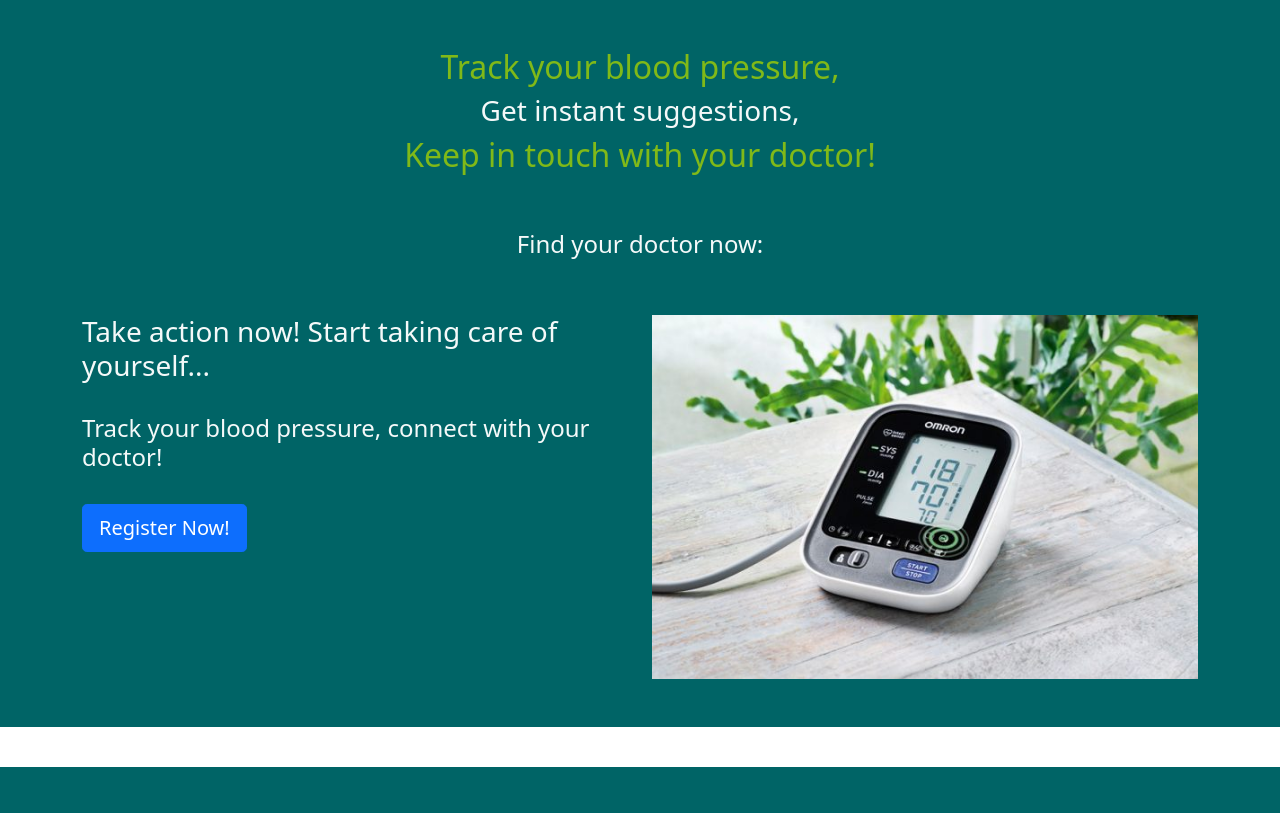
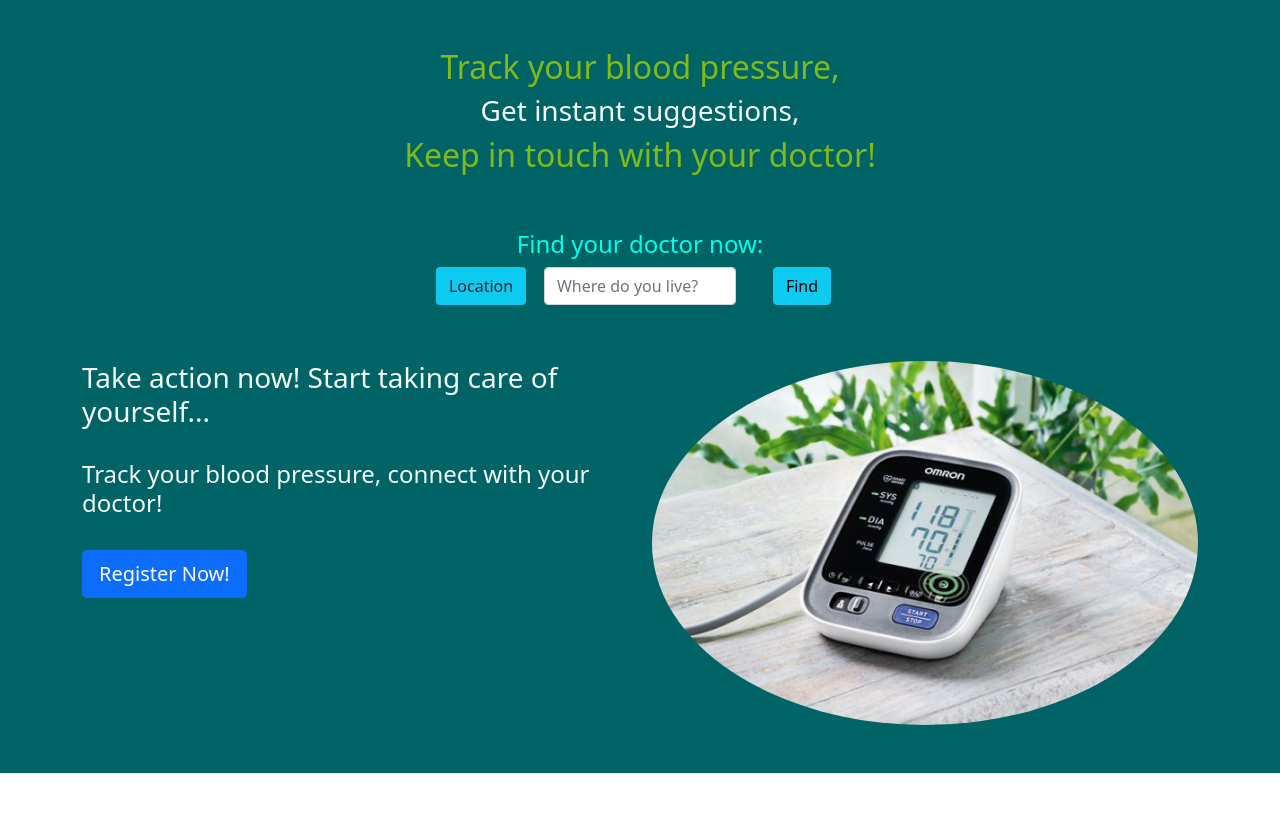
Before and after one commit to EngandDeveloper/deltahacks7, a Django app: page / in a window 1280 px wide. Shown: the part 40-853 px from the top of the page. Before the commit the page ends 807 px from the top, so only its background shows below. Run offline with Django 3.2, Linux system fonts and the light colour scheme.

Commit message:
Landing page

```diff
--- a/main/statics/css/base.css
+++ b/main/statics/css/base.css
@@ -36,6 +36,15 @@ footer {
     display: table;
 }
 
+.form-wrapper-90 {
+    /* margin-left: 25%!important; */
+    align-content: center;
+    text-align: center;
+    width: 90%;
+    margin: auto;
+    display: table;
+}
+
 .bg-4 {
     background-color: #006466;
     color: #F4F9F9;
--- a/main/statics/css/landing.css
+++ b/main/statics/css/landing.css
@@ -42,6 +42,10 @@
     color: #80b918;
 }
 
+.secondary-title {
+    color: #00ffe7;
+}
+
 /* Title Div END */
 
 /* Aligners START */
--- a/main/templates/users/index.html
+++ b/main/templates/users/index.html
@@ -16,7 +16,7 @@
       <br>
       <br>
       <h2 class="main-title">Track your blood pressure,</h2>
-      <h3 class="secondary-title"> Get instant suggestions,</h3>
+      <h3> Get instant suggestions,</h3>
       <h2 class="main-title">Keep in touch with your doctor!</h2>
       <br>
       <br>
@@ -24,7 +24,22 @@
 
     <div class="find-doctor-div centre-wrapper">
       <!-- Add a divisor of some sort here -->
-      <h4>Find your doctor now:</h4>
+      <h4 class="secondary-title" >Find your doctor now:</h4>
+      <div class="form-wrapper-90">
+        <form class="row" method="POST">
+            {% csrf_token %}
+            <div class="col-3">
+              <label for="location" class="form-label btn bg-info">Location</label>
+            </div>
+            <div class="col-6">
+              <input type="text" class="form-control" name="location" placeholder="Where do you live?">
+            </div>
+            <div class="col-3">
+              <input type="submit" class="btn btn-info" value="Find" name="submitLogin">
+            </div>
+
+        </form>
+    </div>
       <br>
       <br>
     </div>
@@ -40,7 +55,7 @@
         </div>
 
         <div class="col">
-          <img src="{% static "images/machine.jpg" %}" alt="Hi!" width="100%" height="100%" />
+          <img src="{% static "images/machine.jpg" %}" class="img-fluid rounded-circle" alt="Hi!"/>
         </div>
       </div>
       <br>
```
